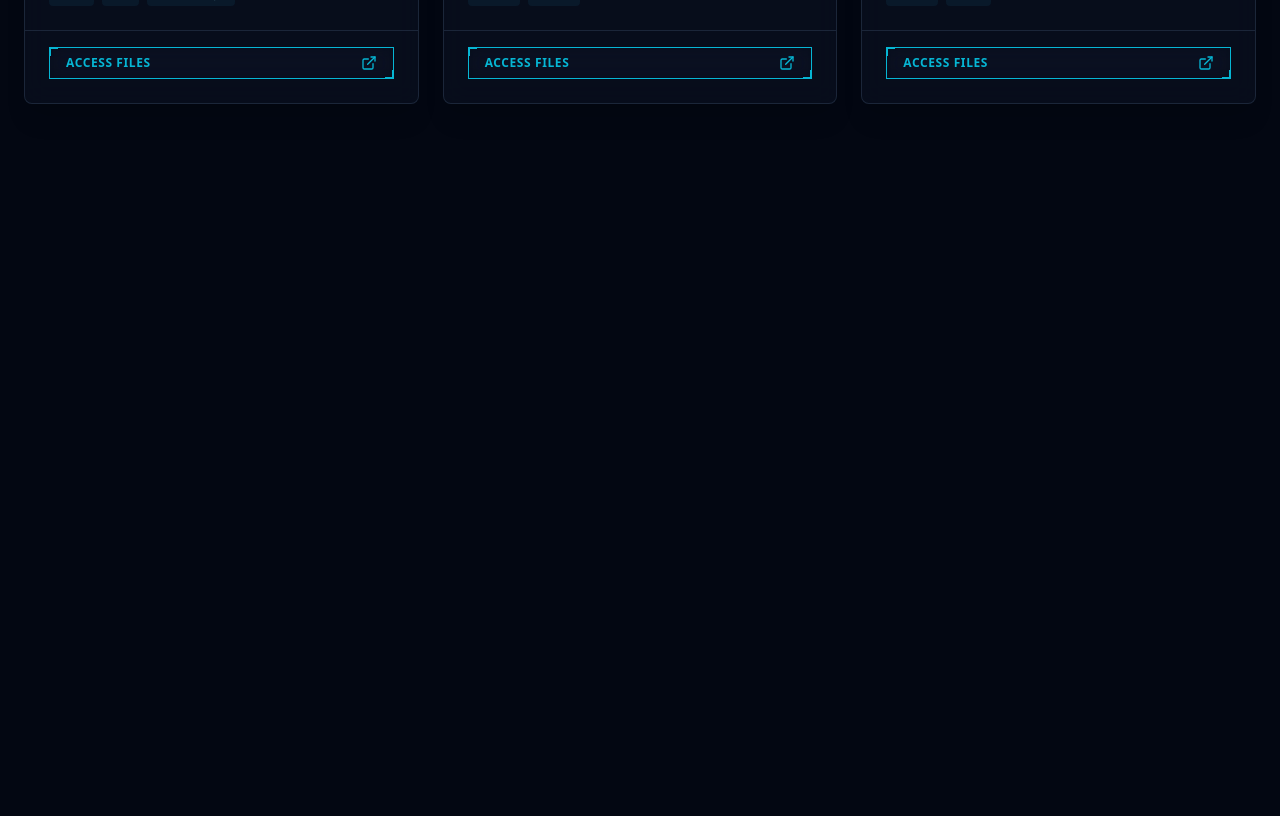
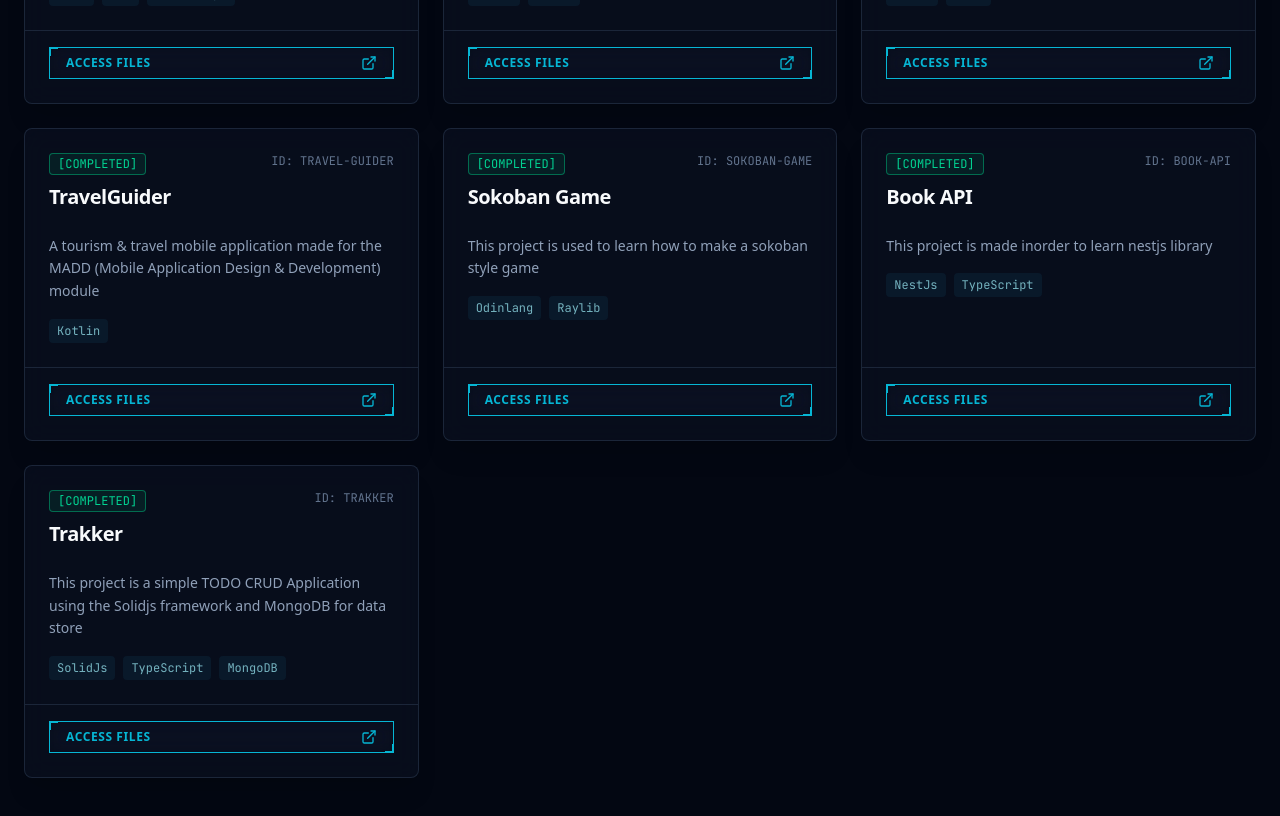
Before and after one commit to KisuraWSP/KisuraWSP.github.io, a Next.js app: page / in a window 1280 px wide. Shown: the part 1760-2576 px from the top of the page. Before the commit the page ends 2008 px from the top, so only its background shows below. Built offline with nearby package versions, Linux system fonts and the light colour scheme.

Commit message:
updated the website

```diff
--- a/src/app/contact/page.tsx
+++ b/src/app/contact/page.tsx
@@ -3,7 +3,7 @@
 import { HudLayout } from "@/components/game-ui/HudLayout";
 import { Button } from "@/components/ui/Button";
 import { PORTFOLIO_DATA } from "@/data/portfolio";
-import { Mail, Github, Linkedin, Twitter, StoreIcon, Store } from "lucide-react";
+import { Mail, Github, Linkedin, Twitter, StoreIcon, Youtube } from "lucide-react";
 
 export default function ContactPage() {
     return (
@@ -42,6 +42,9 @@ export default function ContactPage() {
                         <a href={PORTFOLIO_DATA.personal.socials.itchio} target="_blank" rel="noopener noreferrer" className="text-slate-400 hover:text-cyan-400 transition-colors">
                             <StoreIcon className="w-8 h-8" />
                         </a>
+                        <a href={PORTFOLIO_DATA.personal.socials.youtube} target="_blank" rel="noopener noreferrer" className="text-slate-400 hover:text-cyan-400 transition-colors">
+                            <Youtube className="w-8 h-8" />
+                        </a>
                     </div>
                 </div>
             </section>
--- a/src/data/portfolio.ts
+++ b/src/data/portfolio.ts
@@ -10,6 +10,7 @@ export const PORTFOLIO_DATA = {
             linkedin: "https://www.linkedin.com/in/kisurawsp/",
             twitter: "https://x.com/redstonemc2003",
             itchio : "https://redstonemc2003.itch.io/",
+            youtube: "https://www.youtube.com/@redstonemc2003",
         }
     },
     skills: [
@@ -130,6 +131,38 @@ export const PORTFOLIO_DATA = {
             tech: ["Swift", "TVos"],
             link: "https://github.com/KisuraWSP/MADD_Assignment_PartB",
             status: "Completed",
-        }
+        },
+        {
+            id: "travel-guider",
+            title: "TravelGuider",
+            description: "A tourism & travel mobile application made for the MADD (Mobile Application Design & Development) module",
+            tech: ["Kotlin"],
+            link: "https://github.com/KisuraWSP/TravelGuider",
+            status: "Completed",
+        },
+        {
+            id: "sokoban-game",
+            title: "Sokoban Game",
+            description: "This project is used to learn how to make a sokoban style game",
+            tech: ["Odinlang", "Raylib"],
+            link: "https://github.com/KisuraWSP/sokoban-game",
+            status: "Completed",
+        },
+        {
+            id: "book-api",
+            title: "Book API",
+            description: "This project is made inorder to learn nestjs library",
+            tech: ["NestJs", "TypeScript"],
+            link: "https://github.com/KisuraWSP/book-api",
+            status: "Completed",
+        },
+        {
+            id: "trakker",
+            title: "Trakker",
+            description: "This project is a simple TODO CRUD Application using the Solidjs framework and MongoDB for data store",
+            tech: ["SolidJs", "TypeScript", "MongoDB"],
+            link: "https://github.com/KisuraWSP/trakker",
+            status: "Completed",
+        },
     ]
 };
```
Also changed, not shown: 1 other file (tests, documents, lock files or other folders).
